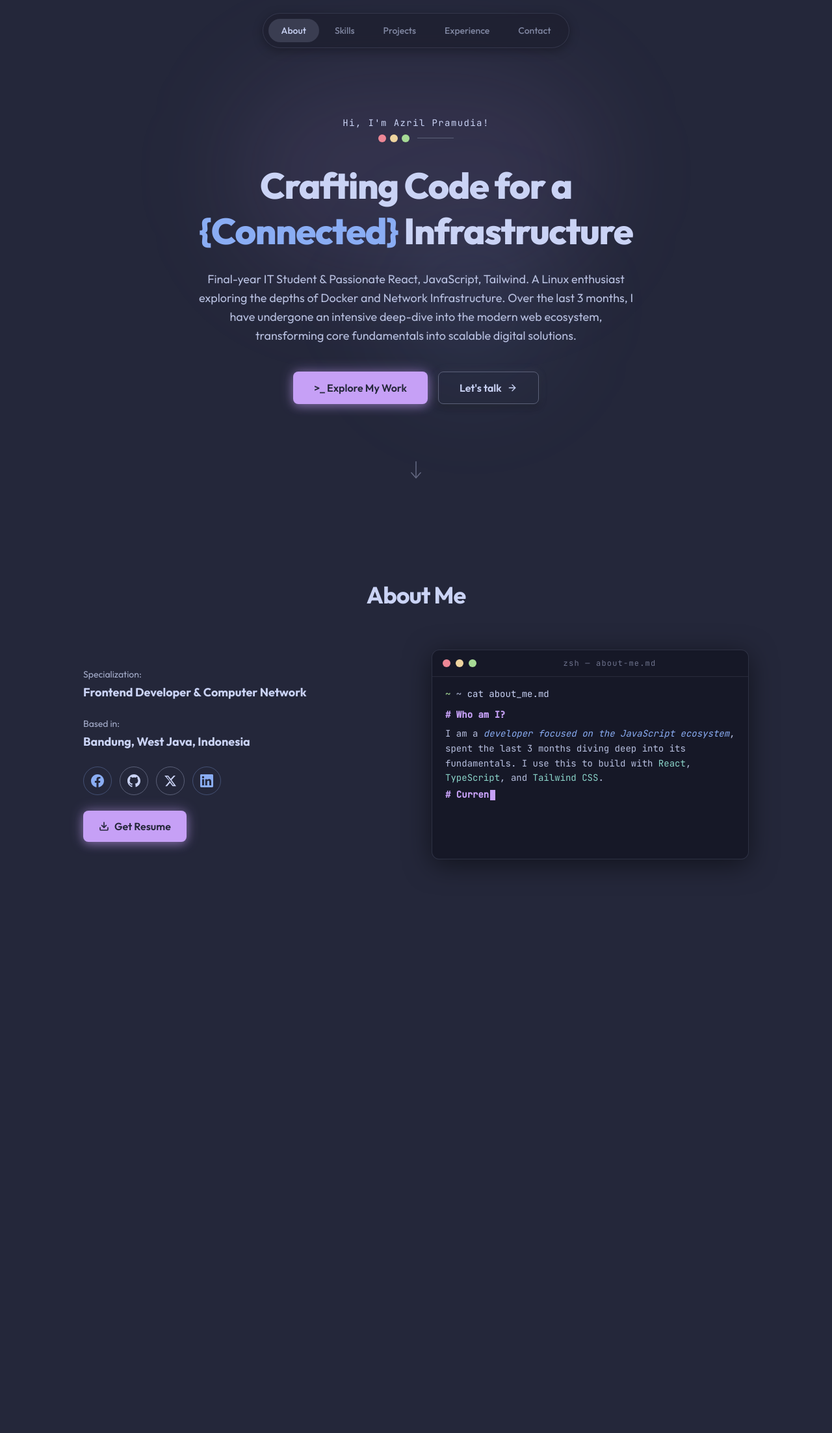
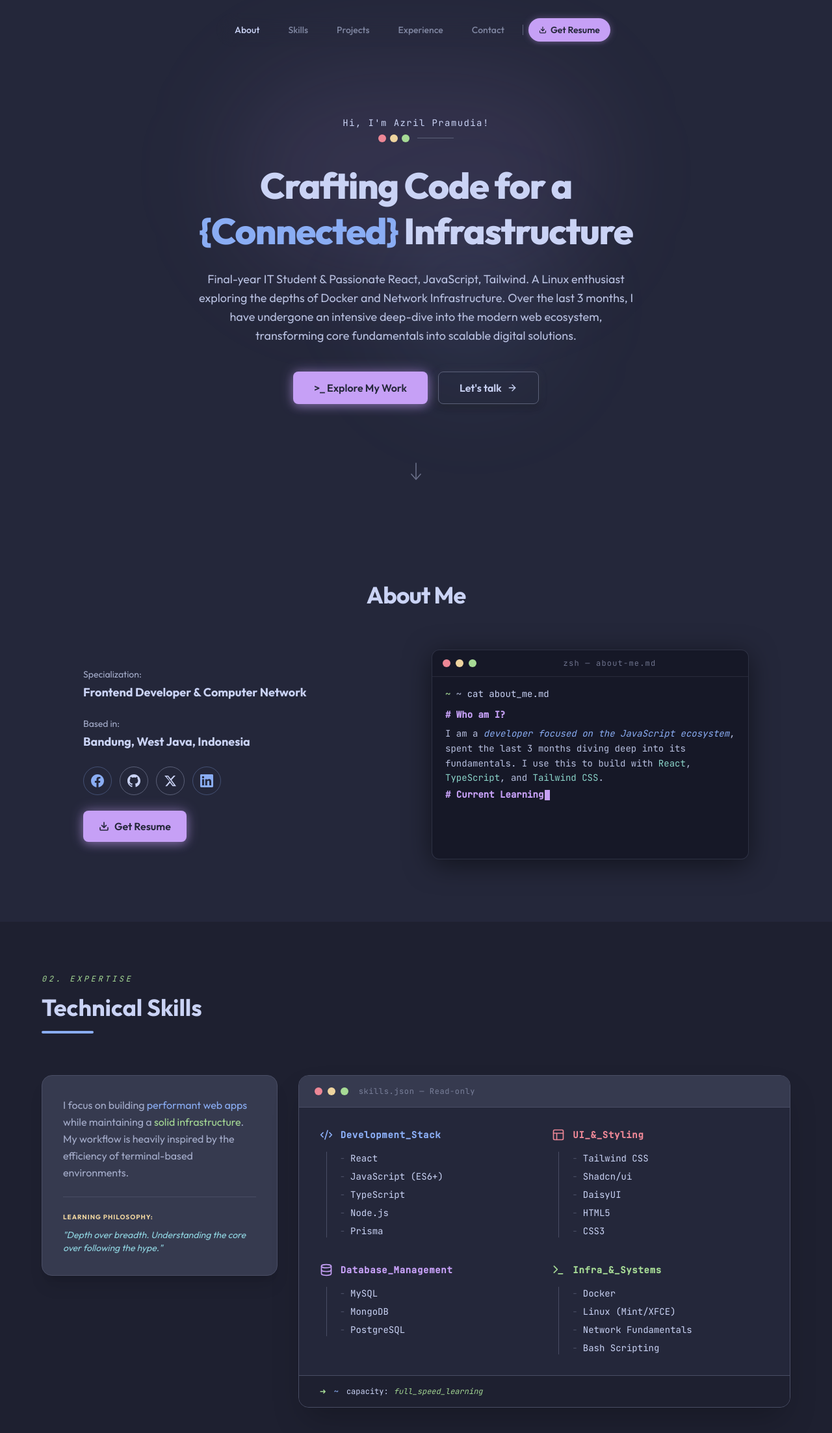
Before and after one commit to azrilpramudia/personal-website, a Next.js app: page / in a window 1280 px wide. Shown: the top 2206 px of the page at 65% size. Before the commit the page ends 1419 px from the top, so only its background shows below. Built offline with nearby package versions, Linux system fonts and the light colour scheme.

Commit message:
feat: add button in pill navbar

```diff
--- a/src/app/page.tsx
+++ b/src/app/page.tsx
@@ -1,11 +1,13 @@
 import About from "../components/sections/About";
 import Hero from "../components/sections/Hero";
+import Skills from "../components/sections/Skills";
 
 export default function Home() {
   return (
     <main>
       <Hero />
       <About />
+      <Skills />
     </main>
   );
 }
--- a/src/components/layout/Navbar.tsx
+++ b/src/components/layout/Navbar.tsx
@@ -11,23 +11,22 @@ const navItems = [
   { label: "Contact", href: "#contact" },
 ];
 
+const CV_URL = "/cv.pdf"; // ganti dengan path CV kamu di folder public/
+
 export default function Navbar() {
   const [activeSection, setActiveSection] = useState("");
   const [scrolled, setScrolled] = useState(false);
   const [menuOpen, setMenuOpen] = useState(false);
 
-  // Deteksi scroll untuk shadow navbar
   useEffect(() => {
     const onScroll = () => setScrolled(window.scrollY > 20);
     window.addEventListener("scroll", onScroll, { passive: true });
     return () => window.removeEventListener("scroll", onScroll);
   }, []);
 
-  // Highlight section aktif saat scroll
   useEffect(() => {
     const ids = navItems.map((n) => n.href.replace("#", ""));
     const observers: IntersectionObserver[] = [];
-
     ids.forEach((id) => {
       const el = document.getElementById(id);
       if (!el) return;
@@ -40,58 +39,55 @@ export default function Navbar() {
       obs.observe(el);
       observers.push(obs);
     });
-
     return () => observers.forEach((o) => o.disconnect());
   }, []);
 
   const scrollTo = (href: string) => {
-    const id = href.replace("#", "");
-    document.getElementById(id)?.scrollIntoView({ behavior: "smooth" });
+    document
+      .getElementById(href.replace("#", ""))
+      ?.scrollIntoView({ behavior: "smooth" });
     setMenuOpen(false);
   };
 
   return (
     <header className="fixed top-0 left-0 right-0 z-50 flex justify-center pt-5 px-4">
-      {/* ── Desktop pill navbar ── */}
+      {/* ── Desktop: pill nav + resume button ── */}
+      {/* Nav pill — semua item + resume ada di dalam satu pill */}
       <motion.nav
         initial={{ opacity: 0, y: -16 }}
         animate={{ opacity: 1, y: 0 }}
         transition={{ duration: 0.5, ease: "easeOut", delay: 0.2 }}
         className="hidden md:flex items-center gap-1 rounded-full px-2 py-2"
         style={{
-          background: "rgba(30, 32, 48, 0.80)",
+          background: "var(--color-nav-glass)",
           backdropFilter: "blur(16px)",
           WebkitBackdropFilter: "blur(16px)",
-          border: "1px solid rgba(91, 96, 120, 0.35)",
+          border: "var(--border-nav)",
           boxShadow: scrolled
-            ? "0 8px 32px rgba(0,0,0,0.45), 0 0 0 1px rgba(198,160,246,0.08)"
-            : "0 4px 16px rgba(0,0,0,0.3)",
+            ? "var(--shadow-nav-scrolled)"
+            : "var(--shadow-nav)",
           transition: "box-shadow 0.3s ease",
         }}
       >
+        {/* Nav items */}
         {navItems.map((item) => {
           const isActive = activeSection === item.href.replace("#", "");
           return (
             <button
               key={item.href}
               onClick={() => scrollTo(item.href)}
-              className="relative cursor-pointer rounded-full px-5 py-2 text-sm font-medium transition-colors duration-200"
-              style={{
-                color: isActive ? "#cad3f5" : "#8087a2",
-              }}
-              onMouseEnter={(e) => {
-                if (!isActive) e.currentTarget.style.color = "#b8c0e0";
-              }}
-              onMouseLeave={(e) => {
-                if (!isActive) e.currentTarget.style.color = "#8087a2";
-              }}
+              className={[
+                "relative cursor-pointer rounded-full px-5 py-2 text-sm font-medium transition-colors duration-200",
+                isActive
+                  ? "text-macchiato-text"
+                  : "text-macchiato-overlay1 hover:text-macchiato-subtext1",
+              ].join(" ")}
             >
-              {/* Active pill background */}
               {isActive && (
                 <motion.span
                   layoutId="nav-active-pill"
                   className="absolute inset-0 rounded-full"
-                  style={{ background: "rgba(91, 96, 120, 0.45)" }}
+                  style={{ background: "var(--color-nav-pill)" }}
                   transition={{ type: "spring", stiffness: 380, damping: 32 }}
                 />
               )}
@@ -99,21 +95,49 @@ export default function Navbar() {
             </button>
           );
         })}
+
+        {/* Divider */}
+        <span className="h-4 w-px bg-macchiato-surface2 mx-1" />
+
+        {/* Get Resume — di dalam pill, paling kanan */}
+        <a
+          href={CV_URL}
+          download
+          className="flex items-center gap-1.5 rounded-full px-4 py-2 text-sm font-semibold text-macchiato-base bg-macchiato-mauve cursor-pointer transition-all duration-200 hover:brightness-110 hover:-translate-y-0.5"
+          style={{
+            boxShadow:
+              "0 0 12px rgba(198,160,246,0.3), 0 2px 6px rgba(198,160,246,0.15)",
+          }}
+        >
+          <svg
+            width="12"
+            height="12"
+            viewBox="0 0 24 24"
+            fill="none"
+            stroke="currentColor"
+            strokeWidth="2.5"
+            strokeLinecap="round"
+            strokeLinejoin="round"
+          >
+            <path d="M21 15v4a2 2 0 0 1-2 2H5a2 2 0 0 1-2-2v-4" />
+            <polyline points="7 10 12 15 17 10" />
+            <line x1="12" y1="15" x2="12" y2="3" />
+          </svg>
+          Get Resume
+        </a>
       </motion.nav>
 
-      {/* ── Mobile hamburger ── */}
+      {/* ── Mobile: brand + hamburger ── */}
       <div className="flex md:hidden w-full items-center justify-between">
-        {/* Brand */}
         <motion.span
           initial={{ opacity: 0 }}
           animate={{ opacity: 1 }}
           transition={{ delay: 0.3 }}
-          className="font-mono text-sm text-macchiato-text tracking-wider"
+          className="font-mono text-sm text-macchiato-mauve tracking-wider"
         >
           meowhx.dev
         </motion.span>
 
-        {/* Hamburger button */}
         <motion.button
           initial={{ opacity: 0 }}
           animate={{ opacity: 1 }}
@@ -124,7 +148,7 @@ export default function Navbar() {
         >
           <motion.span
             animate={menuOpen ? { rotate: 45, y: 7 } : { rotate: 0, y: 0 }}
-            className="block h-px w-6 bg-macchiato-subtext1 origin-center transition-colors"
+            className="block h-px w-6 bg-macchiato-subtext1 origin-center"
           />
           <motion.span
             animate={menuOpen ? { opacity: 0 } : { opacity: 1 }}
@@ -132,12 +156,12 @@ export default function Navbar() {
           />
           <motion.span
             animate={menuOpen ? { rotate: -45, y: -7 } : { rotate: 0, y: 0 }}
-            className="block h-px w-6 bg-macchiato-subtext1 origin-center transition-colors"
+            className="block h-px w-6 bg-macchiato-subtext1 origin-center"
           />
         </motion.button>
       </div>
 
-      {/* ── Mobile dropdown menu ── */}
+      {/* ── Mobile dropdown ── */}
       <AnimatePresence>
         {menuOpen && (
           <motion.div
@@ -147,34 +171,64 @@ export default function Navbar() {
             transition={{ duration: 0.2, ease: "easeOut" }}
             className="absolute top-16 left-4 right-4 rounded-2xl p-2 md:hidden"
             style={{
-              background: "rgba(30, 32, 48, 0.95)",
+              background: "var(--color-nav-dropdown)",
               backdropFilter: "blur(20px)",
-              border: "1px solid rgba(91, 96, 120, 0.4)",
-              boxShadow: "0 12px 40px rgba(0,0,0,0.5)",
+              WebkitBackdropFilter: "blur(20px)",
+              border: "var(--border-nav-dropdown)",
+              boxShadow: "var(--shadow-nav-dropdown)",
             }}
           >
-            {navItems.map((item, i) => (
+            {/* Nav items */}
+            {navItems.map((item, i) => {
+              const isActive = activeSection === item.href.replace("#", "");
+              return (
                 <motion.button
                   key={item.href}
                   initial={{ opacity: 0, x: -8 }}
                   animate={{ opacity: 1, x: 0 }}
                   transition={{ delay: i * 0.05 }}
                   onClick={() => scrollTo(item.href)}
-                className="w-full text-left px-5 py-3 rounded-xl text-sm font-medium cursor-pointer transition-colors duration-150"
-                style={{
-                  color:
-                    activeSection === item.href.replace("#", "")
-                      ? "#c6a0f6"
-                      : "#a5adcb",
-                  background:
-                    activeSection === item.href.replace("#", "")
-                      ? "rgba(198,160,246,0.1)"
-                      : "transparent",
-                }}
+                  className={[
+                    "w-full text-left px-5 py-3 rounded-xl text-sm font-medium cursor-pointer transition-colors duration-150",
+                    isActive
+                      ? "text-macchiato-mauve bg-macchiato-mauve/10"
+                      : "text-macchiato-subtext0 hover:text-macchiato-text",
+                  ].join(" ")}
                 >
                   {item.label}
                 </motion.button>
-            ))}
+              );
+            })}
+
+            {/* Divider */}
+            <div className="mx-3 my-1 h-px bg-macchiato-surface1" />
+
+            {/* Resume download */}
+            <motion.a
+              href={CV_URL}
+              download
+              initial={{ opacity: 0, x: -8 }}
+              animate={{ opacity: 1, x: 0 }}
+              transition={{ delay: navItems.length * 0.05 }}
+              onClick={() => setMenuOpen(false)}
+              className="w-full flex items-center gap-2 px-5 py-3 rounded-xl text-sm font-medium cursor-pointer text-macchiato-mauve hover:bg-macchiato-mauve/10 transition-colors duration-150"
+            >
+              <svg
+                width="14"
+                height="14"
+                viewBox="0 0 24 24"
+                fill="none"
+                stroke="currentColor"
+                strokeWidth="2.5"
+                strokeLinecap="round"
+                strokeLinejoin="round"
+              >
+                <path d="M21 15v4a2 2 0 0 1-2 2H5a2 2 0 0 1-2-2v-4" />
+                <polyline points="7 10 12 15 17 10" />
+                <line x1="12" y1="15" x2="12" y2="3" />
+              </svg>
+              Get Resume
+            </motion.a>
           </motion.div>
         )}
       </AnimatePresence>
--- /dev/null
+++ b/src/components/sections/Skills.tsx
@@ -0,0 +1,145 @@
+"use client";
+import { motion } from "framer-motion";
+import { Code2, Layout, Server, Database, Terminal } from "lucide-react";
+
+export default function Skills() {
+  const categories = [
+    {
+      title: "Development_Stack",
+      icon: <Code2 className="text-[#8aadf4]" size={20} />,
+      skills: ["React", "JavaScript (ES6+)", "TypeScript", "Node.js", "Prisma"],
+      color: "text-[#8aadf4]",
+    },
+    {
+      title: "UI_&_Styling",
+      icon: <Layout className="text-[#ed8796]" size={20} />,
+      skills: ["Tailwind CSS", "Shadcn/ui", "DaisyUI", "HTML5", "CSS3"],
+      color: "text-[#ed8796]",
+    },
+    {
+      title: "Database_Management",
+      icon: <Database className="text-[#c6a0f6]" size={20} />,
+      skills: ["MySQL", "MongoDB", "PostgreSQL"],
+      color: "text-[#c6a0f6]",
+    },
+    {
+      title: "Infra_&_Systems",
+      icon: <Terminal className="text-[#a6da95]" size={20} />,
+      skills: [
+        "Docker",
+        "Linux (Mint/XFCE)",
+        "Network Fundamentals",
+        "Bash Scripting",
+      ],
+      color: "text-[#a6da95]",
+    },
+  ];
+
+  return (
+    <section id="skills" className="min-h-screen bg-[#1e2030] py-20 px-6">
+      <div className="max-w-6xl mx-auto">
+        {/* Title Section */}
+        <div className="mb-16 space-y-4">
+          <h3 className="text-[#a6da95] font-mono text-xs tracking-[0.3em] uppercase italic">
+            02. Expertise
+          </h3>
+          <h2 className="text-4xl font-bold text-[#cad3f5]">
+            Technical Skills
+          </h2>
+          <div className="h-1 w-20 bg-[#8aadf4] rounded-full"></div>
+        </div>
+
+        <div className="grid grid-cols-1 md:grid-cols-12 gap-8">
+          {/* SISI KIRI: Description Card */}
+          <div className="md:col-span-4 self-start">
+            <div className="bg-[#363a4f] p-8 rounded-2xl border border-[#494d64] shadow-xl space-y-6">
+              <p className="text-[#a5adcb] leading-relaxed">
+                I focus on building{" "}
+                <span className="text-[#8aadf4]">performant web apps</span>{" "}
+                while maintaining a
+                <span className="text-[#a6da95]"> solid infrastructure</span>.
+                My workflow is heavily inspired by the efficiency of
+                terminal-based environments.
+              </p>
+              <div className="pt-4 border-t border-[#494d64]">
+                <span className="text-[10px] font-bold text-[#eed49f] tracking-widest uppercase">
+                  Learning Philosophy:
+                </span>
+                <p className="text-sm text-[#91d7e3] mt-2 italic">
+                  "Depth over breadth. Understanding the core over following the
+                  hype."
+                </p>
+              </div>
+            </div>
+          </div>
+
+          {/* SISI KANAN: Terminal-style Skill List */}
+          <div className="md:col-span-8 bg-[#24273a] rounded-2xl border border-[#494d64] overflow-hidden shadow-2xl">
+            {/* Terminal Header */}
+            <div className="bg-[#363a4f] px-6 py-4 border-b border-[#494d64] flex items-center gap-4">
+              <div className="flex gap-2">
+                <div className="w-3 h-3 rounded-full bg-[#ed8796]"></div>
+                <div className="w-3 h-3 rounded-full bg-[#eed49f]"></div>
+                <div className="w-3 h-3 rounded-full bg-[#a6da95]"></div>
+              </div>
+              <span className="text-[#a5adcb] font-mono text-xs opacity-60 tracking-wider">
+                skills.json — Read-only
+              </span>
+            </div>
+
+            {/* Terminal Content */}
+            <div className="p-8 grid grid-cols-1 sm:grid-cols-2 gap-y-10 gap-x-6 font-mono">
+              {categories.map((cat, index) => (
+                <motion.div
+                  key={index}
+                  initial={{ opacity: 0, y: 10 }}
+                  whileInView={{ opacity: 1, y: 0 }}
+                  transition={{ delay: index * 0.1 }}
+                  viewport={{ once: true }}
+                  className="space-y-4"
+                >
+                  <div className="flex items-center gap-3">
+                    {cat.icon}
+                    <h4
+                      className={`text-sm font-bold tracking-wider ${cat.color}`}
+                    >
+                      {cat.title}
+                    </h4>
+                  </div>
+
+                  <ul className="space-y-2 border-l border-[#494d64] ml-2.5 pl-5">
+                    {cat.skills.map((skill, i) => (
+                      <li
+                        key={i}
+                        className="text-[#cad3f5] text-sm flex items-center gap-2 group cursor-default"
+                      >
+                        <span className="text-[#a5adcb] opacity-30 group-hover:opacity-100 group-hover:text-[#a6da95] transition-all">
+                          -
+                        </span>
+                        <span className="group-hover:translate-x-1 transition-transform">
+                          {skill}
+                        </span>
+                      </li>
+                    ))}
+                  </ul>
+                </motion.div>
+              ))}
+            </div>
+
+            {/* Terminal Footer */}
+            <div className="bg-[#1e2030] px-8 py-4 border-t border-[#494d64] flex items-center gap-3 font-mono text-xs">
+              <span className="text-[#a6da95]">➜</span>
+              <span className="text-[#8aadf4]">~</span>
+              <div className="flex items-center gap-2">
+                <span className="text-[#cad3f5]">capacity:</span>
+                <span className="text-[#a6da95] animate-pulse italic">
+                  full_speed_learning
+                </span>
+              </div>
+            </div>
+          </div>
+        </div>
+      </div>
+    </section>
+  );
+}
```
Lines whose indentation alone changed are shown as unchanged.
